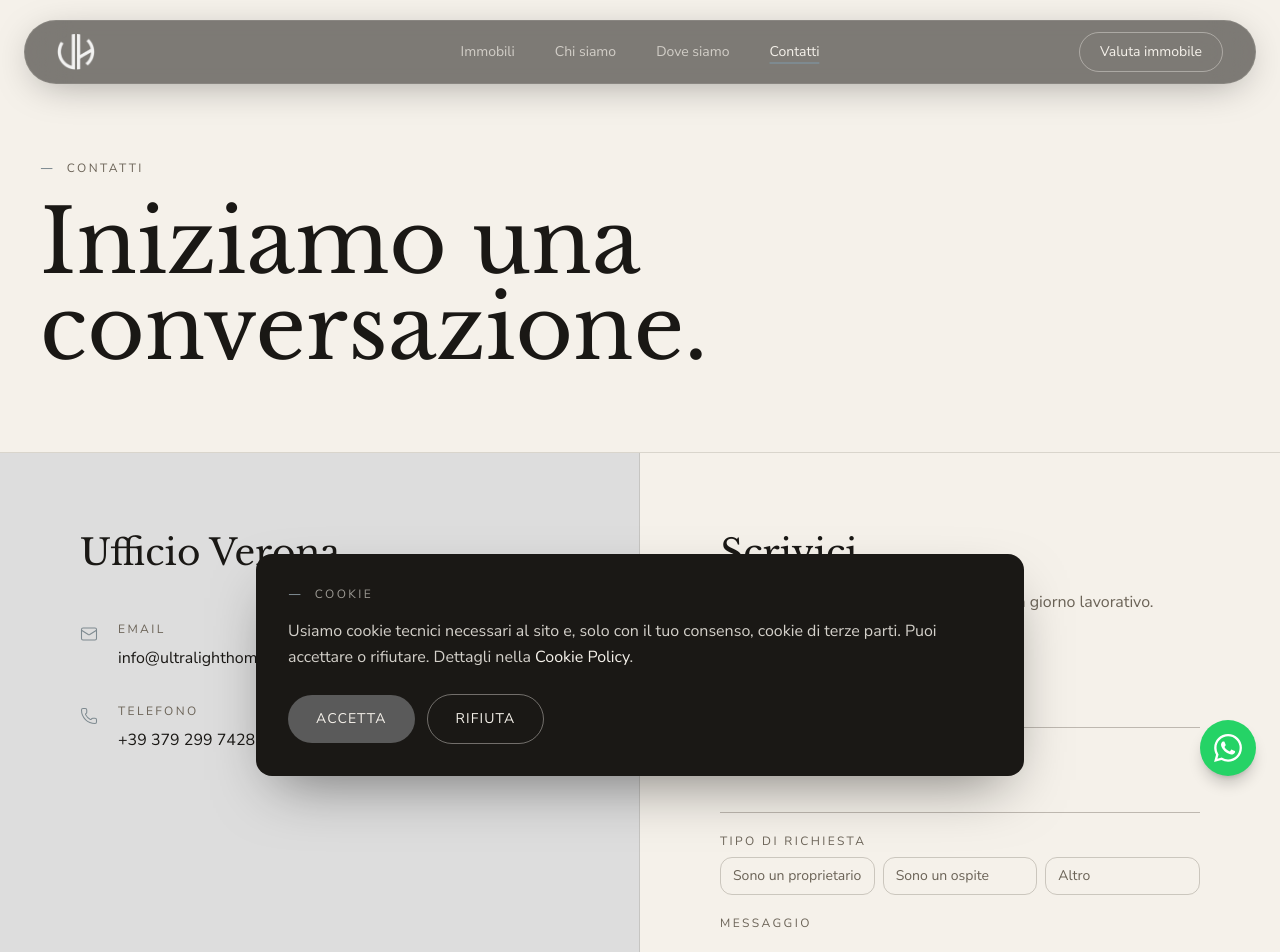
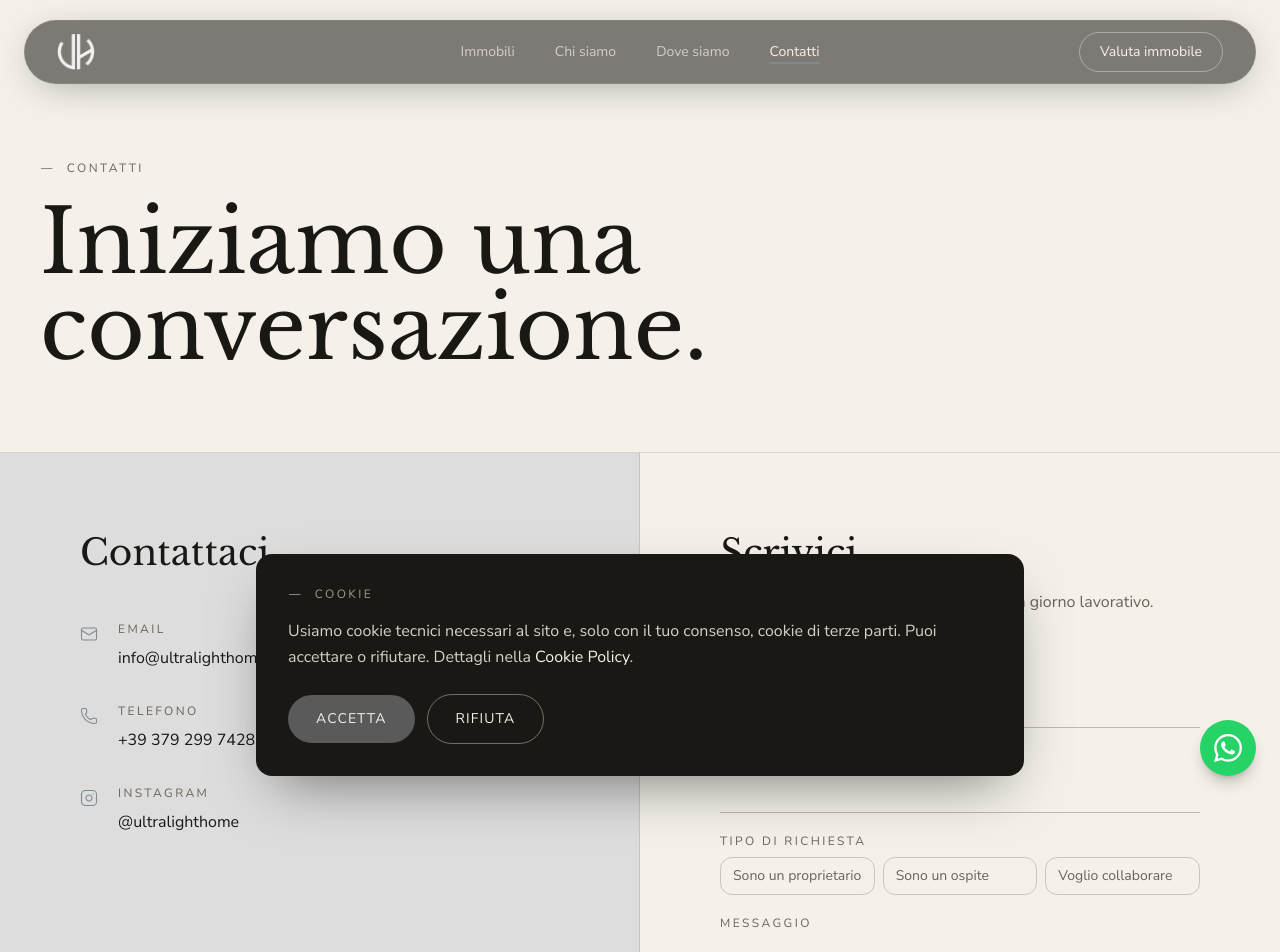
Before and after one commit to maxmaxim27/ultralighthome, a Next.js app: page /contatti in a window 1280 px wide. Shown: the top 952 px of the page. Built offline with nearby package versions, Linux system fonts and the light colour scheme.

Commit message:
feat: updated texts

```diff
--- a/app/contatti/page.tsx
+++ b/app/contatti/page.tsx
@@ -5,8 +5,36 @@ import Reveal from "@/components/Reveal";
 import ContactForm from "@/components/ContactForm";
 import { Mail, Phone } from "lucide-react";
 
+function Instagram({
+  size = 24,
+  strokeWidth = 2,
+  className,
+}: {
+  size?: number;
+  strokeWidth?: number;
+  className?: string;
+}) {
+  return (
+    <svg
+      width={size}
+      height={size}
+      viewBox="0 0 24 24"
+      fill="none"
+      stroke="currentColor"
+      strokeWidth={strokeWidth}
+      strokeLinecap="round"
+      strokeLinejoin="round"
+      className={className}
+      aria-hidden="true"
+    >
+      <rect width="20" height="20" x="2" y="2" rx="5" ry="5" />
+      <path d="M16 11.37A4 4 0 1 1 12.63 8 4 4 0 0 1 16 11.37z" />
+      <line x1="17.5" x2="17.51" y1="6.5" y2="6.5" />
+    </svg>
+  );
+}
+
 export default function ContactPage() {
-
   return (
     <div className="pt-32 md:pt-40 pb-0">
       <SectionWrap className="pb-20">
@@ -27,16 +55,39 @@ export default function ContactPage() {
         <div className="bg-bone p-10 md:p-16 lg:p-20 lg:border-r border-stone/20">
           <Reveal>
             <h2 className="font-display text-3xl md:text-4xl font-light tracking-[-0.01em]">
-              Ufficio Verona.
+              Contattaci.
             </h2>
           </Reveal>
           <div className="mt-12 space-y-8">
             {[
-              { icon: Mail, label: "Email", value: "info@ultralighthome.it" },
-              { icon: Phone, label: "Telefono", value: "+39 379 299 7428" },
+              {
+                icon: Mail,
+                label: "Email",
+                value: "info@ultralighthome.it",
+                href: "mailto:info@ultralighthome.it",
+              },
+              {
+                icon: Phone,
+                label: "Telefono",
+                value: "+39 379 299 7428",
+                href: "tel:+393792997428",
+              },
+              {
+                icon: Instagram,
+                label: "Instagram",
+                value: "@ultralighthome",
+                href: "https://instagram.com/ultralighthome",
+                external: true,
+              },
             ].map((row, i) => (
               <Reveal key={row.label} delay={i * 0.08}>
-                <div className="flex items-start gap-5">
+                <a
+                  href={row.href}
+                  {...(row.external
+                    ? { target: "_blank", rel: "noopener noreferrer" }
+                    : {})}
+                  className="flex items-start gap-5 group"
+                >
                   <row.icon
                     size={18}
                     strokeWidth={1.4}
@@ -46,11 +97,11 @@ export default function ContactPage() {
                     <p className="text-xs tracking-[0.2em] uppercase text-stone">
                       {row.label}
                     </p>
-                    <p className="mt-2 text-ink whitespace-pre-line leading-relaxed">
+                    <p className="mt-2 text-ink whitespace-pre-line leading-relaxed transition-colors group-hover:text-clay">
                       {row.value}
                     </p>
                   </div>
-                </div>
+                </a>
               </Reveal>
             ))}
           </div>
--- a/app/dove-siamo/page.tsx
+++ b/app/dove-siamo/page.tsx
@@ -18,7 +18,11 @@ const info = [
     label: "Indirizzo",
     value: "Lungadige Matteotti 14\n37126 Verona (VR), Italia",
   },
-  { icon: Clock, label: "Orari", value: "Lun – Ven · 9:30 – 18:30\nSolo su appuntamento" },
+  {
+    icon: Clock,
+    label: "Orari",
+    value: "Lun – Ven · 9:30 – 18:30\nSolo su appuntamento",
+  },
 ];
 
 const MAP_SRC =
@@ -55,7 +59,7 @@ export default function DoveSiamoPage() {
         <div className="bg-bone p-10 md:p-16 lg:p-20">
           <Reveal>
             <h2 className="font-display text-3xl md:text-4xl font-light tracking-[-0.01em]">
-              Ufficio Verona.
+              Ufficio nel cuore di Verona.
             </h2>
           </Reveal>
           <div className="mt-12 space-y-8">
@@ -95,7 +99,10 @@ export default function DoveSiamoPage() {
 
         {/* RIGHT — map (embed Google Maps con consenso: nessun cookie prima del click) */}
         <div className="bg-bone p-10 md:p-16 lg:p-20 flex">
-          <MapEmbed src={MAP_SRC} title="Mappa — Ufficio UltraLightHome, Verona" />
+          <MapEmbed
+            src={MAP_SRC}
+            title="Mappa — Ufficio UltraLightHome, Verona"
+          />
         </div>
       </div>
     </>
--- a/app/immobili/page.tsx
+++ b/app/immobili/page.tsx
@@ -17,7 +17,6 @@ type Group = {
   key: string;
   label: string;
   number: string;
-  description: string;
   heroImage: string;
   items: Property[];
 };
@@ -35,7 +34,6 @@ function buildGroups(): Group[] {
     key: g.key,
     label: g.label,
     number: String(i + 1).padStart(2, "0"),
-    description: g.description,
     heroImage: g.heroImage,
     items: properties.filter((p) => g.locationSlugs.includes(p.locationSlug)),
   }));
@@ -91,7 +89,7 @@ export default function PropertiesPage() {
             const b = BANNER;
             return (
               <div
-                className={`relative h-[44vh] min-h-[340px] w-full overflow-hidden ${b.wrap}`}
+                className={`relative h-[34vh] min-h-[240px] w-full overflow-hidden ${b.wrap}`}
               >
                 {b.overlay && (
                   <div className={`absolute inset-0 ${b.overlay}`} />
@@ -101,7 +99,7 @@ export default function PropertiesPage() {
                 >
                   <Reveal>
                     <h2 className="font-display text-5xl md:text-7xl font-light leading-[0.98] tracking-[-0.02em]">
-                      {g.label}.
+                      {g.label}
                     </h2>
                   </Reveal>
                   <Reveal delay={0.1}>
@@ -110,11 +108,6 @@ export default function PropertiesPage() {
                     >
                       {g.items.length}{" "}
                       {g.items.length === 1 ? "immobile" : "immobili"}
-                    </p>
-                  </Reveal>
-                  <Reveal delay={0.2}>
-                    <p className={`mt-5 max-w-xl leading-relaxed ${b.sub}`}>
-                      {g.description}
                     </p>
                   </Reveal>
                 </div>
--- a/app/page.tsx
+++ b/app/page.tsx
@@ -50,7 +50,7 @@ export default function Home() {
           <SectionHeader
             eyebrowNumber="01"
             eyebrowText="Gli immobili"
-            title="Immobili scelti uno a uno, in giro per l'Italia."
+            title="Appartamenti, ville e chalet nel territorio nazionale"
             subtitle="Sfoglia le proposte per zona: città, montagna, mare. Ogni immobile ha la sua storia e la sua dimensione."
           />
           <div className="mt-16 md:mt-20">
@@ -65,7 +65,7 @@ export default function Home() {
           <SectionHeader
             eyebrowNumber="02"
             eyebrowText="Come lavoriamo"
-            title="Cosa facciamo, in concreto."
+            title="I nostri servizi"
           />
           <div className="mt-20 grid grid-cols-1 md:grid-cols-3 gap-px bg-stone/20">
             {services.map((s, i) => (
@@ -108,8 +108,8 @@ export default function Home() {
                 </p>
               </Reveal>
               <Reveal delay={0.1}>
-                <h2 className="font-display mt-5 text-4xl md:text-5xl font-light leading-[1.05] tracking-[-0.01em]">
-                  Pochi immobili, gestiti bene.
+                <h2 className="font-display mt-5 text-4xl md:text-5xl font-light leading-[1.2] tracking-[-0.01em]">
+                  Immobili gestiti con metodo. Clienti soddisfatti.
                 </h2>
               </Reveal>
               <Reveal delay={0.2}>
--- a/components/ContactForm.tsx
+++ b/components/ContactForm.tsx
@@ -9,7 +9,7 @@ const EASE = [0.22, 1, 0.36, 1] as const;
 const REQUEST_TYPES = [
   { value: "proprietario", label: "Sono un proprietario" },
   { value: "ospite", label: "Sono un ospite" },
-  { value: "altro", label: "Altro" },
+  { value: "collaboratore", label: "Voglio collaborare" },
 ];
 
 export default function ContactForm({ onSuccess }: { onSuccess?: () => void }) {
@@ -75,7 +75,9 @@ export default function ContactForm({ onSuccess }: { onSuccess?: () => void }) {
                 <button
                   key={t.value}
                   type="button"
-                  onClick={() => setTipo((prev) => (prev === t.value ? "" : t.value))}
+                  onClick={() =>
+                    setTipo((prev) => (prev === t.value ? "" : t.value))
+                  }
                   className={[
                     "text-left px-3 py-2 rounded-xl border text-sm transition-colors duration-150",
                     tipo === t.value
@@ -128,7 +130,8 @@ export default function ContactForm({ onSuccess }: { onSuccess?: () => void }) {
             Grazie. Abbiamo ricevuto la tua richiesta.
           </h3>
           <p className="mt-3 text-sm text-stone leading-relaxed">
-            Ti risponderemo entro un giorno lavorativo all&apos;indirizzo indicato.
+            Ti risponderemo entro un giorno lavorativo all&apos;indirizzo
+            indicato.
           </p>
         </motion.div>
       )}
--- a/lib/locations.ts
+++ b/lib/locations.ts
@@ -68,7 +68,8 @@ export const locations: Location[] = [
     slug: "porto-cervo",
     name: "Porto Cervo",
     region: "Sardegna",
-    description: "Nel cuore della Costa Smeralda, tra mare cristallino e granito.",
+    description:
+      "Nel cuore della Costa Smeralda, tra mare cristallino e granito.",
     heroImage: "/properties/villa-lino/01.jpg",
   },
 ];
@@ -77,32 +78,24 @@ export const locationGroups: LocationGroup[] = [
   {
     key: "dolomiti",
     label: "Dolomiti",
-    description:
-      "Appartamenti e monolocali tra Valdaora, Brunico, Riscone e San Cassiano, perfetti per inverno ed estate.",
     heroImage: "/properties/dolomiti-haus/01.jpg",
     locationSlugs: ["valdaora", "brunico", "riscone", "san-cassiano"],
   },
   {
     key: "costa-smeralda",
     label: "Costa Smeralda",
-    description:
-      "Ville esclusive in Sardegna, tra Porto Cervo e Pantogia, affacciate sul mare della Costa Smeralda.",
     heroImage: "/properties/villa-lino/01.jpg",
     locationSlugs: ["porto-cervo"],
   },
   {
     key: "verona",
     label: "Verona",
-    description:
-      "Appartamenti in città, comodi al centro storico e ben serviti.",
     heroImage: "/properties/verona-green-heaven/01.jpeg",
     locationSlugs: ["verona"],
   },
   {
     key: "altro",
-    label: "Altro",
-    description:
-      "Immobili sparsi altrove in Italia — Roma, Padova, Castelfranco Veneto e Mestre — curati con la stessa attenzione.",
+    label: "Altrove",
     heroImage: "/properties/dimora-romana/01.jpg",
     locationSlugs: ["roma", "padova", "castelfranco-veneto", "mestre"],
   },
--- a/lib/types.ts
+++ b/lib/types.ts
@@ -9,7 +9,6 @@ export type Location = {
 export type LocationGroup = {
   key: string;
   label: string;
-  description: string;
   heroImage: string;
   locationSlugs: string[];
 };
```
Also changed, not shown: app/chi-siamo/page.tsx (+8 -14 lines).
